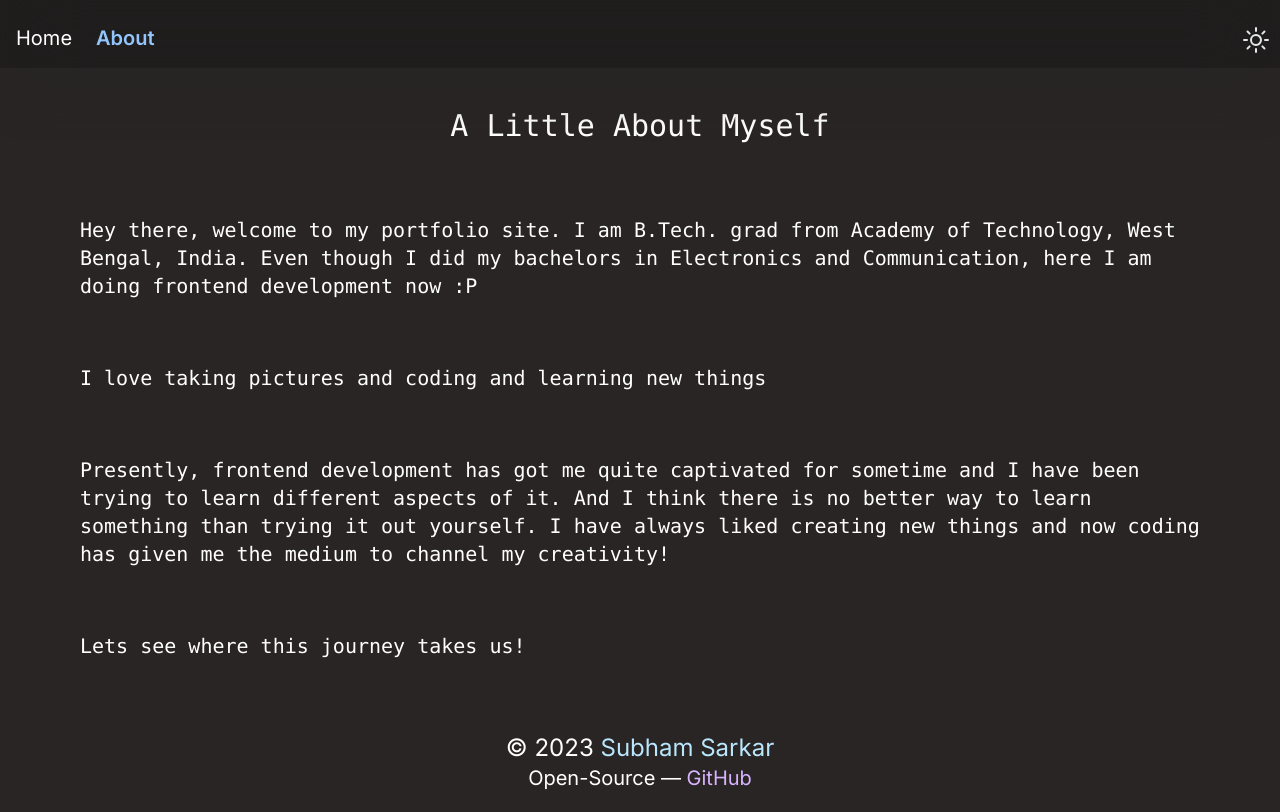
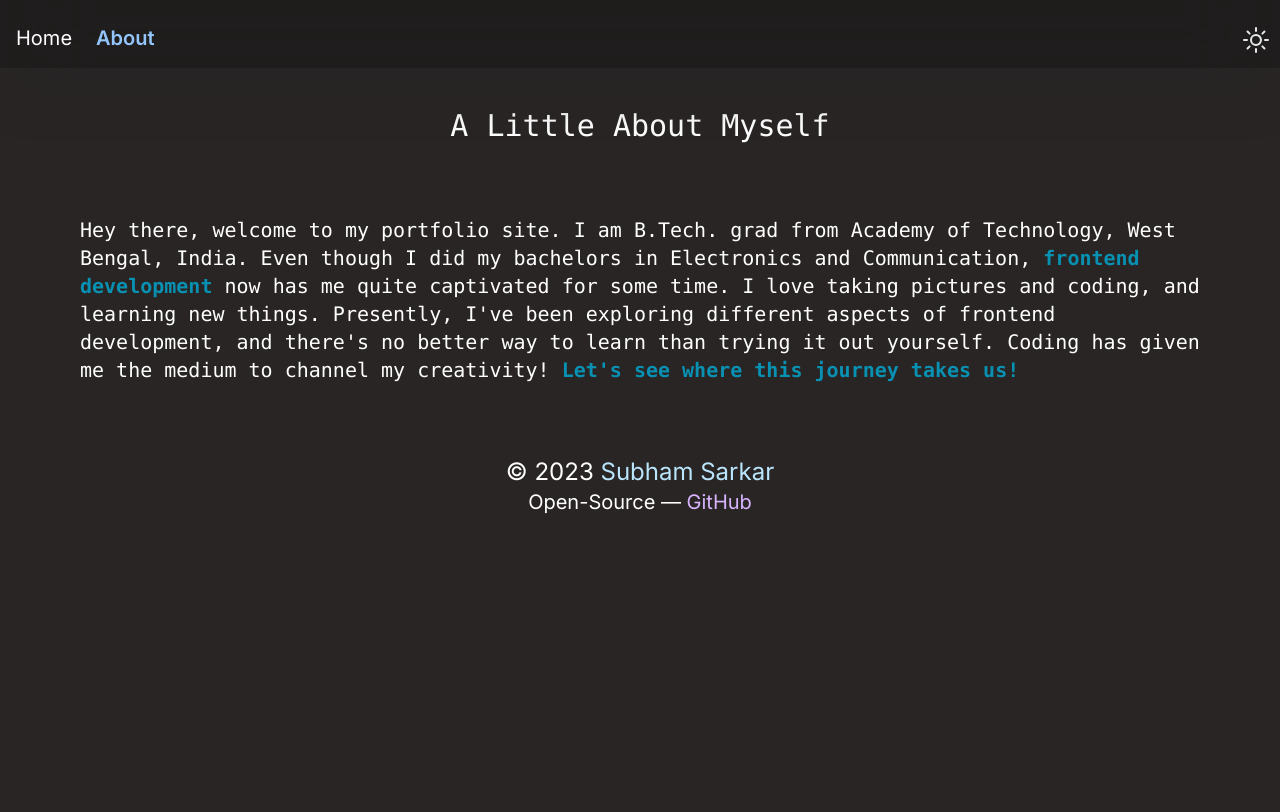
Before and after one commit to ssarkar551/portfolio, a Next.js app: page /about in a window 1280 px wide. Built offline with nearby package versions, Linux system fonts and the light colour scheme.

Commit message:
improvements

```diff
--- a/src/app/about/page.tsx
+++ b/src/app/about/page.tsx
@@ -1,10 +1,14 @@
 "use client";
 
-import { Navbar } from "@/components/Navbar";
 import clsx from "clsx";
+import { motion } from "framer-motion";
 import Head from "next/head";
 
 export default function About() {
+  const textVariants = {
+    initial: { opacity: 0, y: 20 },
+    animate: { opacity: 1, y: 0 },
+  };
   return (
     <>
       <Head>
@@ -15,26 +19,29 @@ export default function About() {
             <h1 className={clsx("text-center capitalize bold font-mono")}>A little about myself</h1>
         </div>
         <div className={clsx("px-5 lg:px-20 py-15")}>
-            <article className={clsx("py-4 lg:py-8 lg:text-xl font-mono")}>
-            Hey there, welcome to my portfolio site. I am B.Tech. grad from
-            Academy of Technology, West Bengal, India. Even though I did my
-            bachelors in Electronics and Communication, here I am doing frontend
-            development now :P
-            </article>
-            <p className={clsx("py-4 lg:py-8 lg:text-xl font-mono")}>
-            I love taking pictures and coding and learning new
-            things
-            </p>
-            <p className={clsx("py-4 lg:py-8 lg:text-xl font-mono")}>
-            Presently, frontend development has got me quite captivated
-            for sometime and I have been trying to learn different aspects of it.
-            And I think there is no better way to learn something than trying it
-            out yourself. I have always liked creating new things and now coding
-            has given me the medium to channel my creativity!
-            </p>
-            <p className={clsx("py-4 lg:py-8 lg:text-xl font-mono")}>
-            Lets see where this journey takes us!
-            </p>
+        <article className={clsx("py-4 lg:py-8 lg:text-xl font-mono")}>
+        Hey there, welcome to my portfolio site. I am B.Tech. grad from
+        Academy of Technology, West Bengal, India. Even though I did my
+        bachelors in Electronics and Communication,{" "}
+        <motion.span
+          className="font-bold text-cyan-600"
+          initial="initial"
+          animate="animate"
+          variants={textVariants}
+        >
+          frontend development
+        </motion.span>{" "}
+        now has me quite captivated for some time. I love taking pictures and coding, and learning new things.
+        Presently, I've been exploring different aspects of frontend development, and there's no better way to learn than trying it out yourself. Coding has given me the medium to channel my creativity!{" "}
+        <motion.span
+          className="font-bold text-cyan-600"
+          initial="initial"
+          animate="animate"
+          variants={textVariants}
+        >
+          Let's see where this journey takes us!
+        </motion.span>
+      </article>
 
         </div>
       </main>
```
